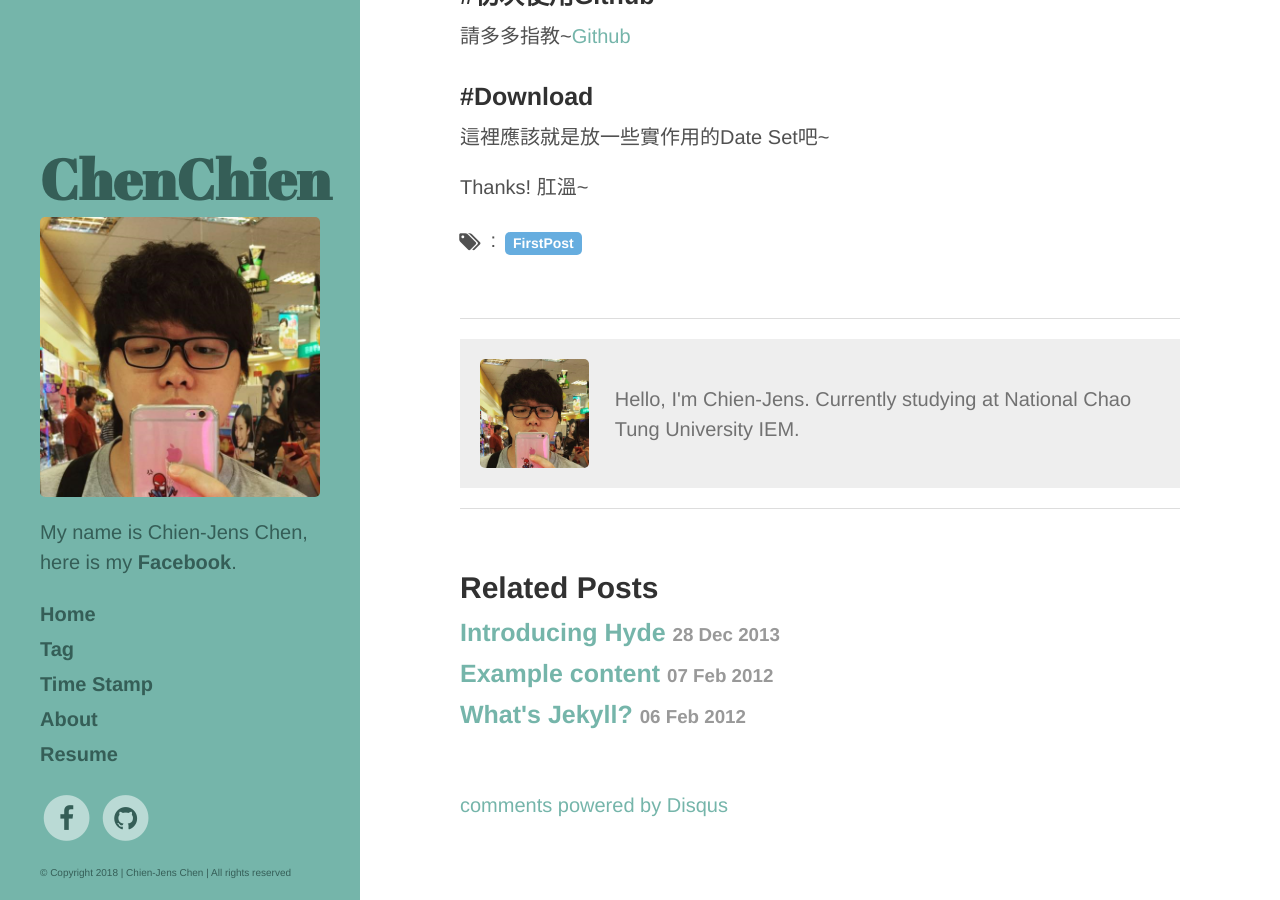
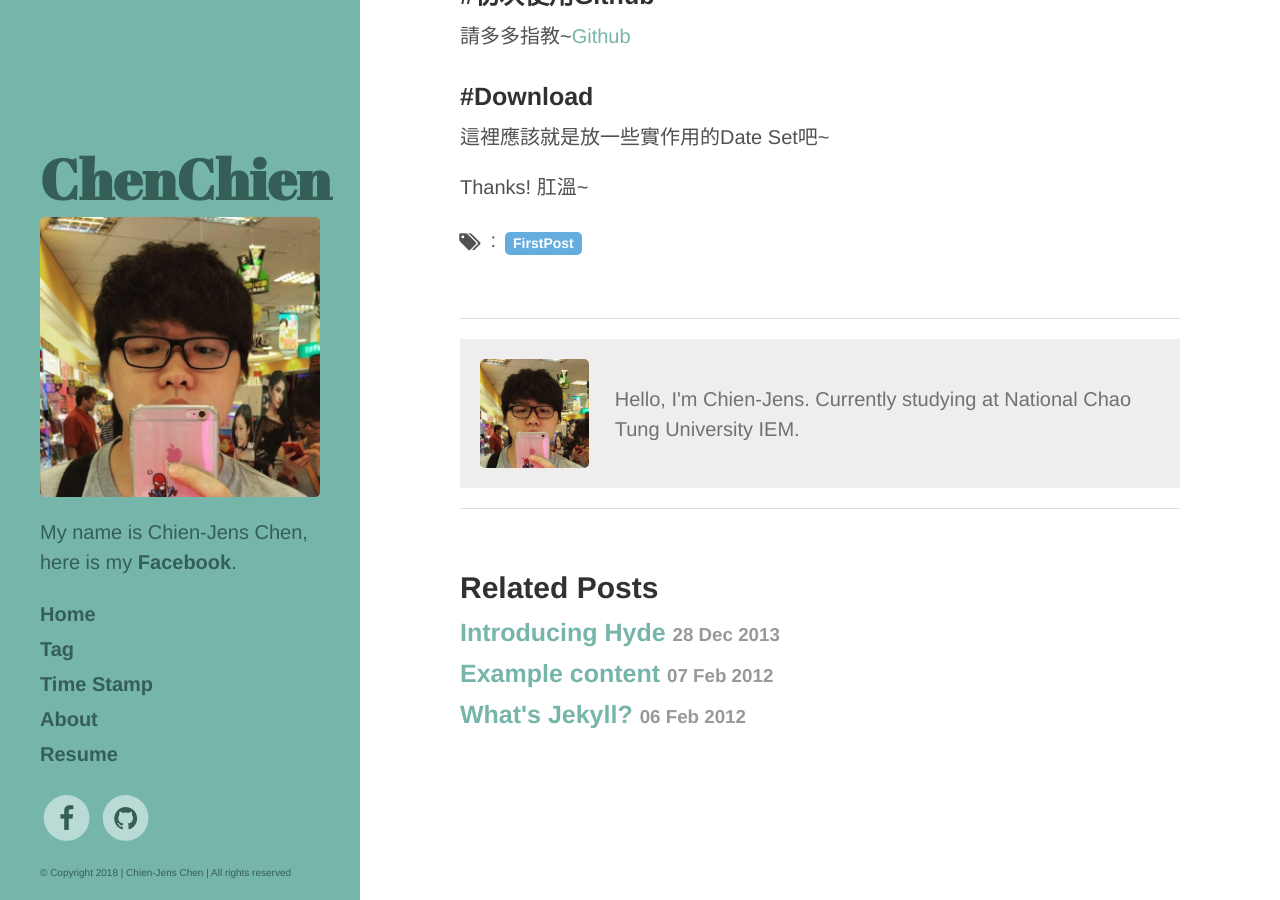
Before and after one commit to chienjens/chienjens.github.io, a Jekyll site: the page built from _posts/2018-05-27-Open-Test.md, in a window 1280 px wide and 900 px high, scrolled down 854 px. Built offline with Jekyll 4.4.1, drawn with Linux system fonts in a browser that asks for light colours; comment, search, counter and statistics services are not loaded; some of the changed lines change nothing that is shown.

Commit message:
Update comments.html

```diff
--- a/_includes/comments.html
+++ b/_includes/comments.html
@@ -1,22 +1,22 @@
 {% if page.comments %}
-<div class="col-lg-8 col-lg-offset-2 col-md-10 col-md-offset-1">
-    <div id="disqus_thread"></div>
-    <script type="text/javascript">
-    /* * * CONFIGURATION VARIABLES: EDIT BEFORE PASTING INTO YOUR WEBPAGE * * */
-    var disqus_shortname = 'chienjenschen'; // required: replace example with your forum shortname
-    var disqus_identifier = '{{ page.url }}';
-    var disqus_url = 'https://chienjens.github.com{{ page.url }}';
-    /* * * DON'T EDIT BELOW THIS LINE * * */
-    (function() {
-        var dsq = document.createElement('script');
-        dsq.type = 'text/javascript';
-        dsq.async = true;
-        dsq.src = '//' + disqus_shortname + '.disqus.com/embed.js';
-        (document.getElementsByTagName('head')[0] || document.getElementsByTagName('body')[0]).appendChild(dsq);
+<div id="disqus_thread"></div>
+    <script>
+
+    /**
+    *  RECOMMENDED CONFIGURATION VARIABLES: EDIT AND UNCOMMENT THE SECTION BELOW TO INSERT DYNAMIC VALUES FROM YOUR PLATFORM OR CMS.
+    *  LEARN WHY DEFINING THESE VARIABLES IS IMPORTANT: https://disqus.com/admin/universalcode/#configuration-variables*/
+    /*
+    var disqus_config = function () {
+    this.page.url = PAGE_URL;  // Replace PAGE_URL with your page's canonical URL variable
+    this.page.identifier = PAGE_IDENTIFIER; // Replace PAGE_IDENTIFIER with your page's unique identifier variable
+    };
+    */
+    (function() { // DON'T EDIT BELOW THIS LINE
+    var d = document, s = d.createElement('script');
+    s.src = 'https://chienjens.disqus.com/embed.js';
+    s.setAttribute('data-timestamp', +new Date());
+    (d.head || d.body).appendChild(s);
     })();
     </script>
-    <noscript>Please enable JavaScript to view the <a href="http://disqus.com/?ref_noscript">comments powered by Disqus.</a>
-    </noscript>
-    <a href="http://disqus.com" class="dsq-brlink">comments powered by <span class="logo-disqus">Disqus</span></a>
-</div>
+    <noscript>Please enable JavaScript to view the <a href="https://disqus.com/?ref_noscript">comments powered by Disqus.</a></noscript>
 {% endif %}
```
